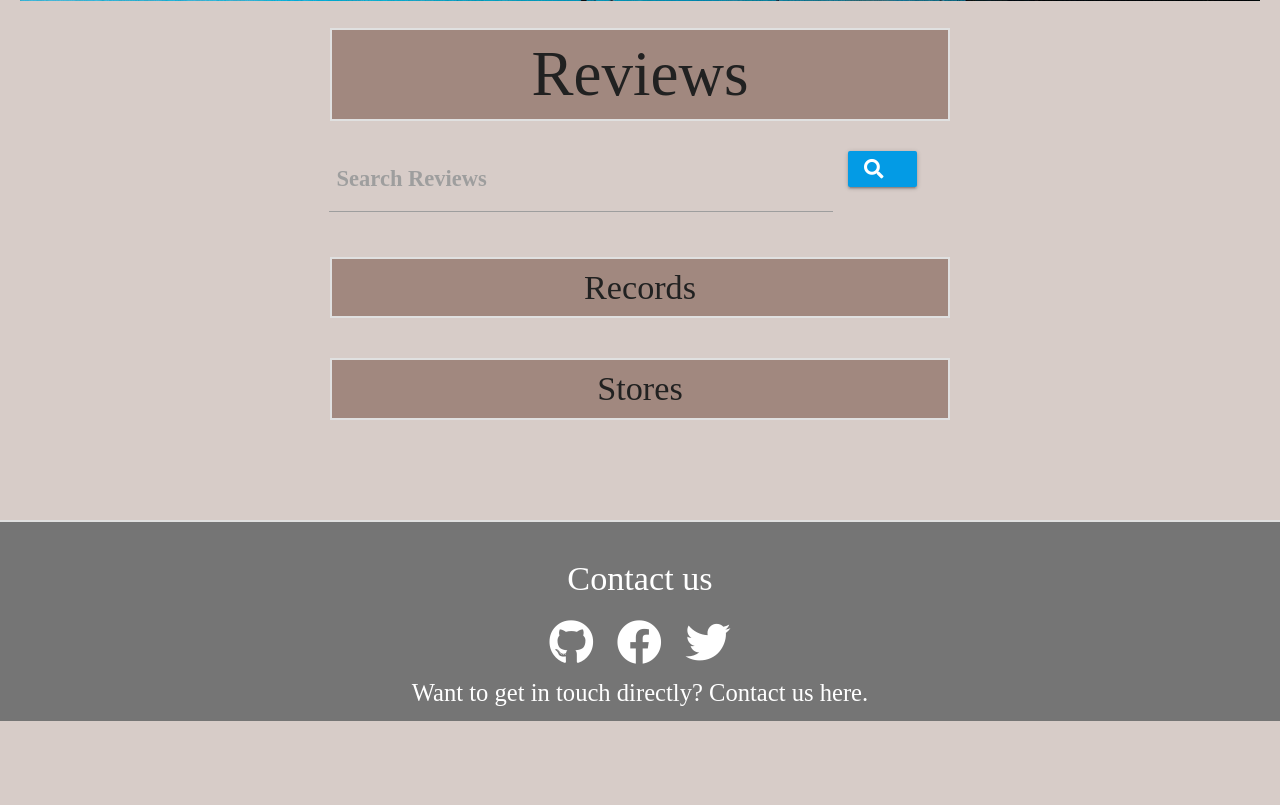
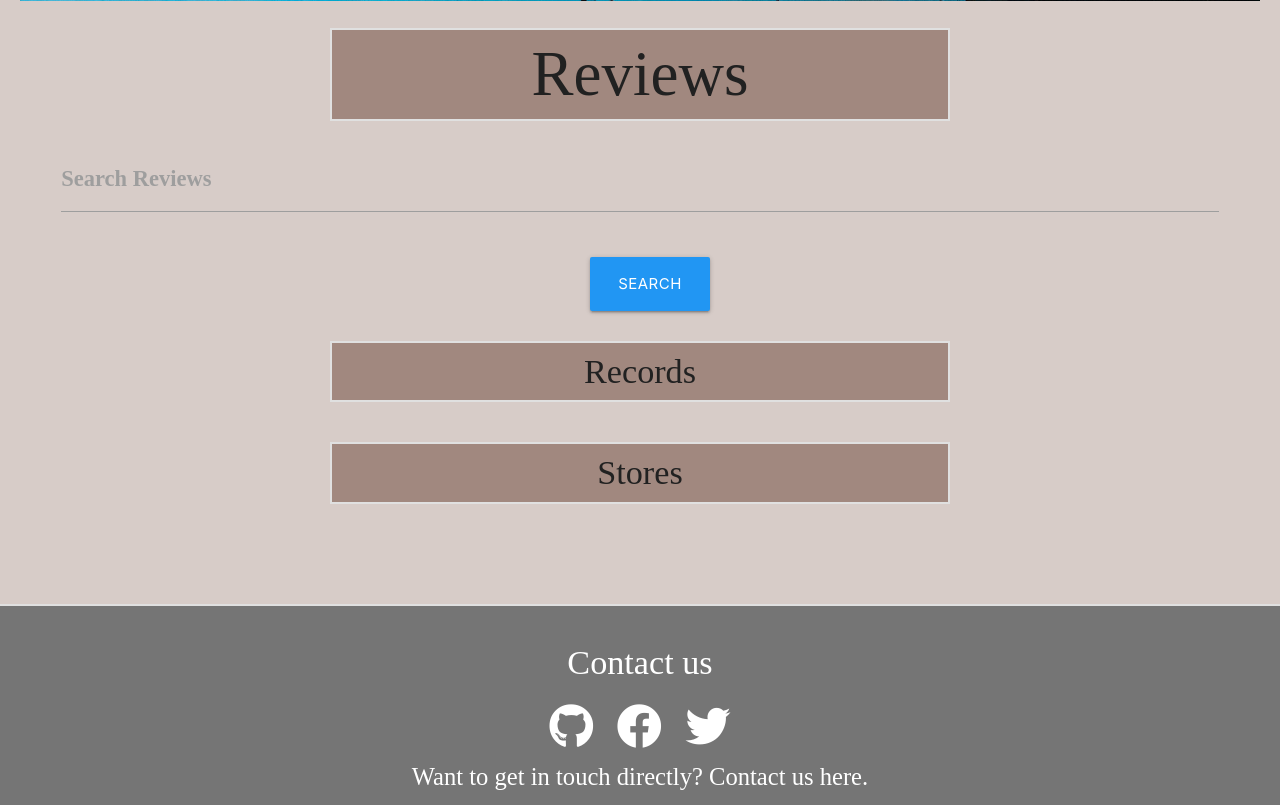
Before and after one commit to stuartj073/rate-my-record, a Flask app: page /search in a window 1280 px wide. Shown: the part 719-1524 px from the top of the page. Run offline with Flask 2, Linux system fonts and the light colour scheme; data that the repository does not hold is empty; some libraries are stand-ins or nearby versions; some web fonts are replaced.

Commit message:
Push search button to its own line

```diff
--- a/app.py
+++ b/app.py
@@ -232,9 +232,6 @@ def edit_review(review_id):
     Page for editing a users record
     review
     """
-    if not session["user"]:
-        return
-
     if request.method == "POST":
         review = {
             "$set": {
--- a/static/css/style.css
+++ b/static/css/style.css
@@ -128,8 +128,7 @@ nav .sidenav-trigger {
 
 #search-bar input[type=text]:not(.browser-default),
 label {
-    width: 66%;
-    margin-left: 35%;
+    width: 100%;
 }
 
 #search-bar button {
--- a/templates/landing_page.html
+++ b/templates/landing_page.html
@@ -19,16 +19,18 @@
     <!-- Display search bar -->
     <form action="{{ url_for('search') }}" method="POST" id="search-bar">
         <div class="row">
-            <div class="input-field col m8">
+            <div class="input-field col s12">
                 <input type="text" name="search" id="search" minlength="3" class="validate" required>
                 <label for="search">Search Reviews</label>
             </div>
-            <!-- Search button -->
-            <div class="col m4">
-                <button class="light-blue darken-1 btn">
-                    <i class="fas fa-search left"></i>
-                </button>
-            </div>
+        </div>
+        <!-- Search button -->
+        <div class="row">
+        <div class="col s12 buttons">
+            <button class="waves-effect waves-light btn-large blue">
+                Search
+            </button>
+        </div>
         </div>
     </form>
     <!-- Show all record reviews from reviews collection -->
```
